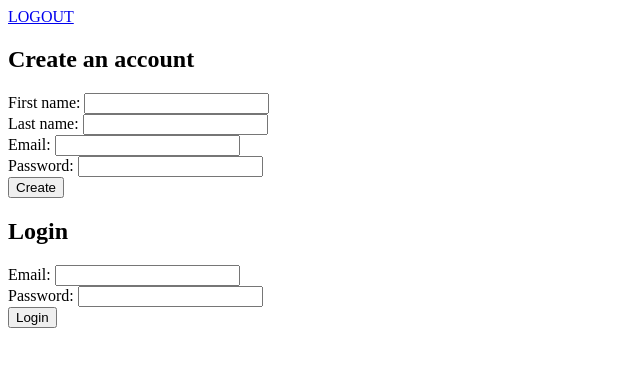
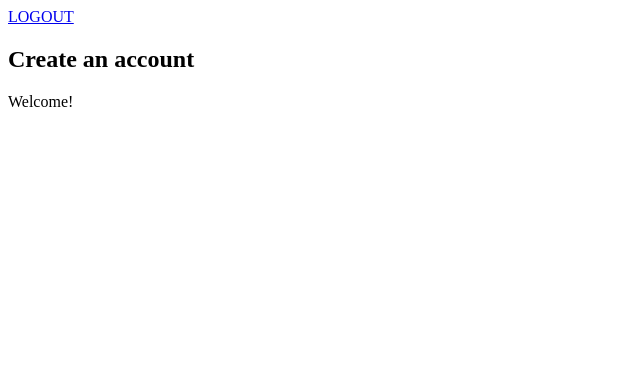
Before and after one commit to hanapagel/consensy, a Flask app: page / in a window 1280 px wide. Shown: the top 367 px of the page, without its empty margins (0-640 px from the left). Run offline with Flask 2, Linux system fonts and the light colour scheme; the visitor is signed in with stand-in values (Sample User, id 1).

Commit message:
Code review.

```diff
--- a/requirements.txt
+++ b/requirements.txt
@@ -8,7 +8,7 @@ itsdangerous==1.1.0
 Jinja2==2.11.1
 MarkupSafe==1.1.1
 pkg-resources==0.0.0
-psycopg2==2.8.4
+psycopg2-binary==2.8.4
 python-dateutil==2.8.1
 six==1.14.0
 SQLAlchemy==1.3.13
--- a/server.py
+++ b/server.py
@@ -26,31 +26,19 @@ def index():
 def add_user():
     """Add a new user to user database with information provided. Send to user
        homepage via /login"""
-
-    first_name = request.form.get('first_name')
-    last_name = request.form.get('last_name')
-    email = request.form.get('email')
-    password = request.form.get('password')
-
-    QUERY = User.query.filter_by(email=email).first()
+    user_data = dict(request.form)
+    QUERY = User.query.filter_by(email=user_data.get('email')).first()
 
     if QUERY is not None:
         flash('User already exists. Please log-in.')
         return redirect('/')
-
     else:
         # Add user to database.
-        user = User(fname=first_name, lname=last_name, email=email,
-                    password=password)
-        db.session.add(user)
-        db.session.commit()
+        user = User(**user_data)
+        user.save()
 
         # Update session dictionary.
-        session['current_user'] = {'user_id': user.user_id,
-                                   'email': user.email,
-                                   'password': user.password,
-                                   'first_name': user.fname,
-                                   'last_name': user.lname}
+        session['current_user'] = {'user_id': user.user_id}
 
         return redirect(f'/users/{user.user_id}')
 
@@ -73,11 +61,7 @@ def login():
         if QUERY.password == password:
 
             # Update session dictionary.
-            session['current_user'] = {'user_id': QUERY.user_id,
-                                       'email': QUERY.email,
-                                       'password': QUERY.password,
-                                       'first_name': QUERY.fname,
-                                       'last_name': QUERY.lname}
+            session['current_user'] = {'user_id': QUERY.user_id}
 
             flash('Login successful.')
             return redirect(f'/users/{QUERY.user_id}')
@@ -119,14 +103,9 @@ def display_new_poll():
 @app.route('/new_poll', methods=['POST'])
 def create_new_poll():
     """Process info from new_poll.html form and add to database."""
-
-    title = request.form.get('title')
-    prompt = request.form.get('prompt')
-    description = request.form.get('description')
-
-    poll = Poll(title=title, prompt=prompt, description=description)
-    db.session.add(poll)
-    db.session.commit()
+    poll_data = dict(request.form)
+    poll = Poll(**poll_data)
+    poll.save()
 
     return redirect(f'poll/{poll.poll_id}')
 
--- a/templates/homepage.html
+++ b/templates/homepage.html
@@ -4,36 +4,42 @@
 
 <h2>Create an account</h2>
 
-<form action='/new_user' method='POST'>
+    {% if not session.get('current_user') %}
+        <h2>Login</h2>
 
-    <label for='first_name'>First name:</label>
-    <input type='text' id='first_name' name='first_name'><br>
+        <form action='/login' method='POST'>
 
-    <label for='last_name'>Last name:</label>
-    <input type='text' id='last_name' name='last_name'><br>
+            <label for='email'>Email:</label>
+            <input type='text' id='email' name='email'><br>
 
-    <label for='email'>Email:</label>
-    <input type='text' id='email' name='email'><br>
+            <label for='password'>Password:</label>
+            <input type='text' id='password' name='password'><br>
 
-    <label for='password'>Password:</label>
-    <input type='text' id='password' name='password'><br>
+            <input type='submit' value='Login'>
 
-    <input type='submit' value='Create'>
+        </form>
 
-</form>
+        <h2>Sign-up</h2>
 
-<h2>Login</h2>
+        <form action='/new_user' method='POST'>
 
-<form action='/login' method='POST'>
+            <label for='first_name'>First name:</label>
+            <input type='text' id='first_name' name='fname'><br>
 
-    <label for='email'>Email:</label>
-    <input type='text' id='email' name='email'><br>
+            <label for='last_name'>Last name:</label>
+            <input type='text' id='last_name' name='lname'><br>
 
-    <label for='password'>Password:</label>
-    <input type='text' id='password' name='password'><br>
+            <label for='email'>Email:</label>
+            <input type='text' id='email' name='email'><br>
 
-    <input type='submit' value='Login'>
+            <label for='password'>Password:</label>
+            <input type='text' id='password' name='password'><br>
 
-</form>
+            <input type='submit' value='Create'>
+
+        </form>
+    {% else %}
+        Welcome!
+    {% endif %}
 
 {% endblock %}
```
Also changed, not shown: model.py (+12 -7 lines).
